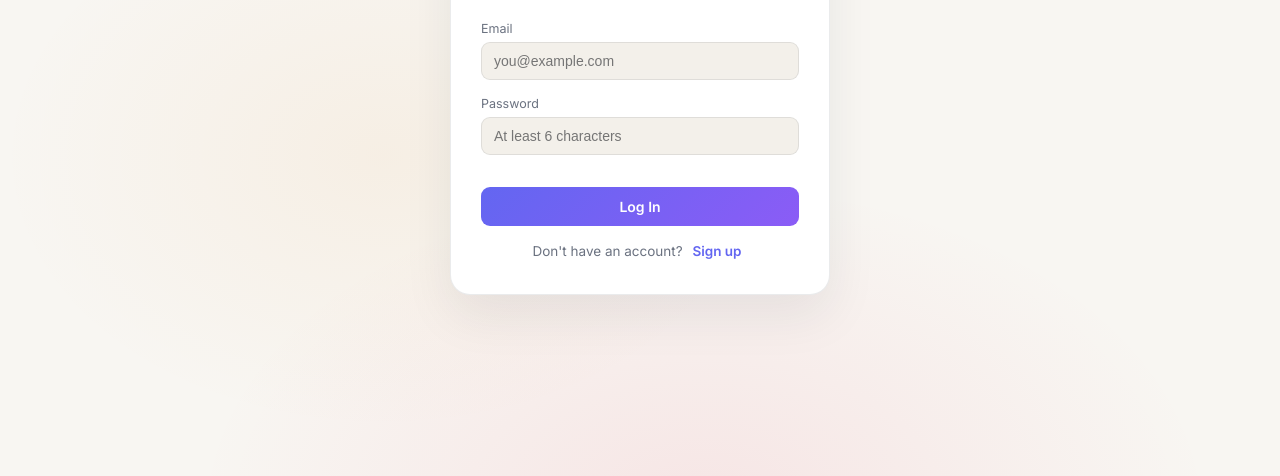
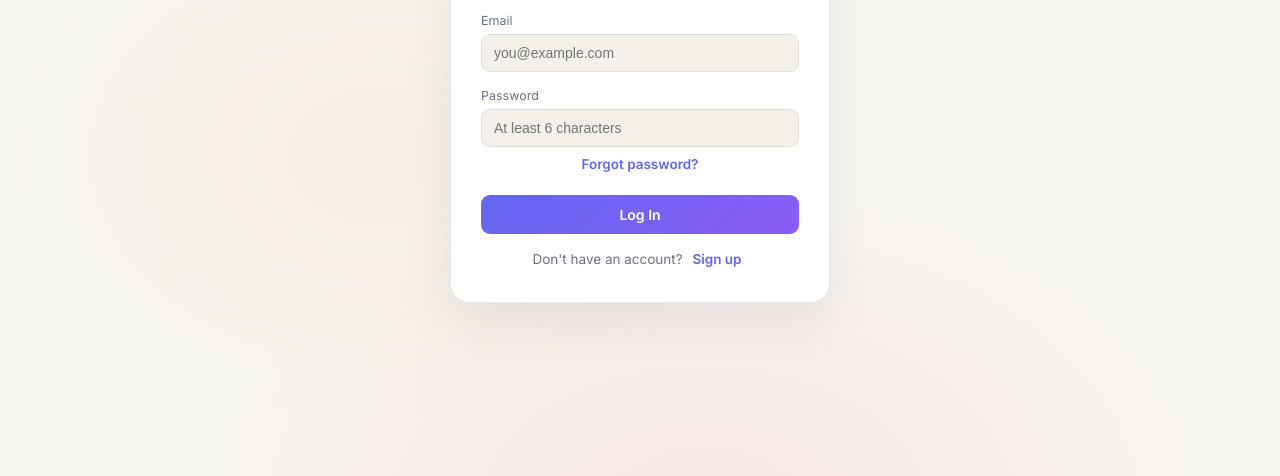
Before and after one commit to Syedkhizarhayat/Vaultly, a plain HTML site: page login.html in a window 1280 px wide. Shown: the part 324-800 px from the top of the page. Drawn offline with nearby package versions, Linux system fonts and the light colour scheme.

Commit message:
Add forgot password functionality to login page

```diff
--- a/login.html
+++ b/login.html
@@ -44,6 +44,9 @@
       <label>Confirm Password</label>
       <input type="password" id="confirmPassword" placeholder="Re-enter your password">
     </div>
+    <div class="auth-switch" id="forgotPasswordRow" style="margin-top:-8px; margin-bottom:6px;">
+      <button onclick="handleForgotPassword()" id="forgotBtn">Forgot password?</button>
+    </div>
     <div class="error-text" id="errorText"></div>
 
     <button class="btn-primary" style="width:100%;" id="submitBtn" onclick="handleSubmit()">Log In</button>
@@ -70,7 +73,36 @@ function toggleMode(){
   document.getElementById('switchBtn').textContent = isSignup ? 'Log in' : 'Sign up';
   document.getElementById('signupExtra').style.display = isSignup ? 'block' : 'none';
   document.getElementById('confirmPasswordField').style.display = isSignup ? 'block' : 'none';
+  document.getElementById('forgotPasswordRow').style.display = isSignup ? 'none' : 'block';
   document.getElementById('errorText').textContent = '';
+}
+
+async function handleForgotPassword(){
+  const email = document.getElementById('email').value.trim();
+  const errorText = document.getElementById('errorText');
+  errorText.style.color = '';
+
+  if(!email){
+    errorText.textContent = 'Please enter your email above first, then tap "Forgot password?".';
+    return;
+  }
+
+  const forgotBtn = document.getElementById('forgotBtn');
+  forgotBtn.disabled = true;
+  forgotBtn.textContent = 'Sending...';
+
+  try{
+    const redirectTo = window.location.origin + window.location.pathname.replace('login.html', 'reset-password.html');
+    const { error } = await sb.auth.resetPasswordForEmail(email, { redirectTo });
+    if(error) throw error;
+    errorText.style.color = '#059669';
+    errorText.textContent = 'Reset link sent! Check your email inbox (and spam folder).';
+  }catch(e){
+    errorText.style.color = '';
+    errorText.textContent = e.message || 'Could not send reset email.';
+  }
+  forgotBtn.disabled = false;
+  forgotBtn.textContent = 'Forgot password?';
 }
 
 async function handleSubmit(){
```
